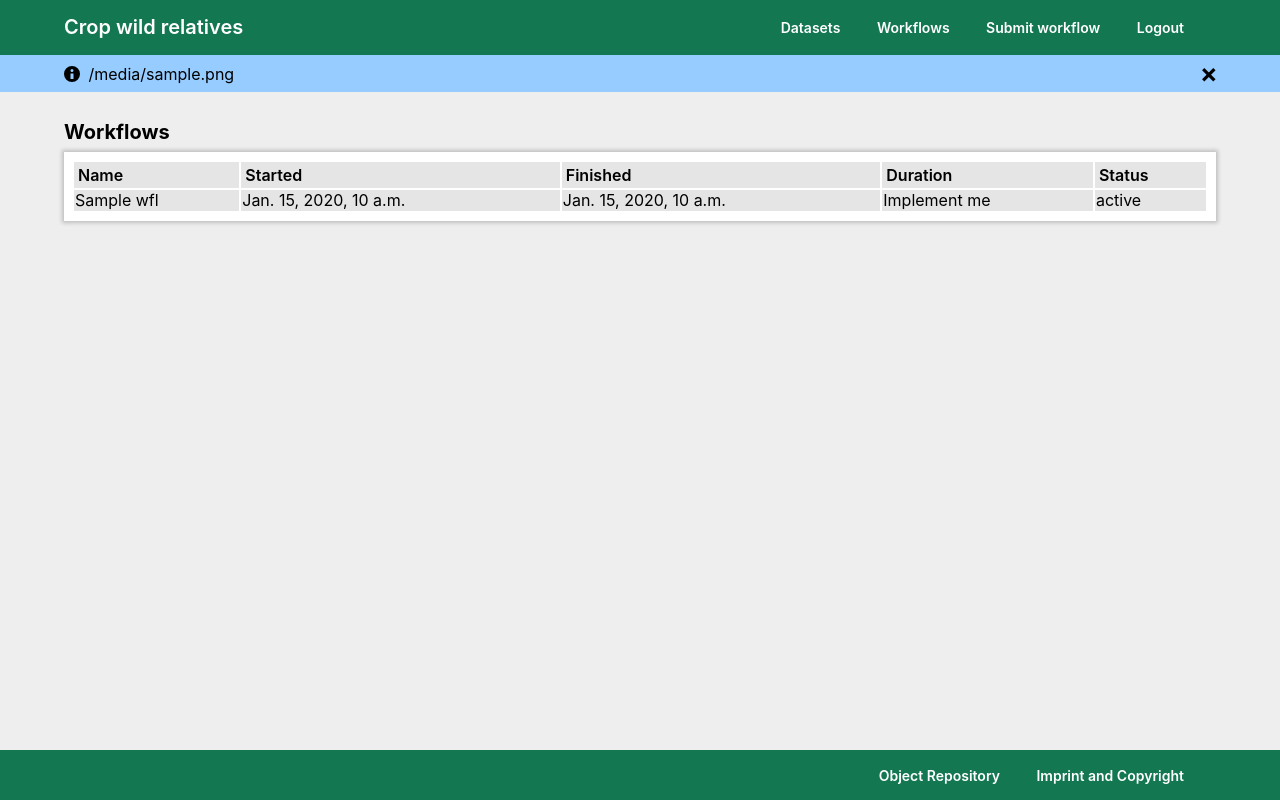
After one commit to Senckenberg-DCBiodivIT/FAIR-workflow-platform-frontend, a Django app: template cwr_frontend/cwr_frontend/templates/workflow_list.html in a window 1280 px wide. The commit adds this page. Run offline with Django 5.2, Linux system fonts and the light colour scheme; a user stored in the database is signed in; tables that the repository leaves empty hold one stand-in row (values such as "Sample post"); the template is opened without the code that fills it: most values are stand-ins (such as "Sample title", 1, 10 or a date in 2020); parts of the project's set-up code (start-up, migrations or seed data) failed here and were passed over; some libraries are stand-ins or nearby versions.

Commit message:
add workflow list implementation

```diff
--- a/cwr_frontend/cwr_frontend/templates/base.html
+++ b/cwr_frontend/cwr_frontend/templates/base.html
@@ -15,6 +15,7 @@
             <div class="db dtc-ns v-mid w-100 tl tr-ns mt2 mt0-ns">
                 <a href="{% url 'dataset_list' %}" class="f6 fw6 dim link white mr2 mr3-m mr4-l dib">Datasets</a>
                 {% if user.is_authenticated %}
+                <a href="{% url 'list_workflows' %}" class="f6 fw6 dim link white mr2 mr3-m mr4-l dib">Workflows</a>
                 <a href="{% url 'submit_workflow' %}" class="f6 fw6 dim link white mr2 mr3-m mr4-l dib">Submit workflow</a>
                 <a href="{% url 'account_logout' %}" class="f6 fw6 dim link white mr2 mr3-m mr4-l dib">Logout</a>
                 {% else %}
--- /dev/null
+++ b/cwr_frontend/cwr_frontend/templates/workflow_list.html
@@ -0,0 +1,30 @@
+{% extends "base.html" %}
+{% block title %}Crop wild relatives: Workflows{% endblock %}
+{% block headline %}Workflows{% endblock %}
+
+{% block content %}
+<div class="mt2 bg-white shadow-1 pa2">
+<table class="workflow-list w-100 center">
+    <thead>
+        <tr class="stripe-dark">
+            <th class="fw6 tl pa1">Name</th>
+            <th class="fw6 tl pa1">Started</th>
+            <th class="fw6 tl pa1">Finished</th>
+            <th class="fw6 tl pa1">Duration</th>
+            <th class="fw6 tl pa1">Status</th>
+        </tr>
+    </thead>
+    <tbody>
+    {% for wfl in workflows %}
+    <tr class="mt5 stripe-dark pa2">
+        <td>{{ wfl.name }}</td>
+        <td>{{ wfl.startedAt }}</td>
+        <td>{{ wfl.finishedAt }}</td>
+        <td>Implement me</td>
+        <td>{{ wfl.status }}</td>
+    </tr>
+    {% endfor %}
+    </tbody>
+</table>
+</div>
+{% endblock %}
--- a/cwr_frontend/cwr_frontend/views/WorkflowListView.py
+++ b/cwr_frontend/cwr_frontend/views/WorkflowListView.py
@@ -1,7 +1,7 @@
 import logging
 
 from django.views.generic import TemplateView
-
+from django.shortcuts import render
 from cwr_frontend.workflowservice.WorkflowServiceConnector import WorkflowServiceConnector
 
 
@@ -12,4 +12,5 @@ class WorkflowListView(TemplateView):
     _connector = WorkflowServiceConnector()
 
     def get(self, request):
-        raise Exception()
+        workflows = self._connector.list_workflows()
+        return render(request, self.template_name, context={"workflows": workflows})
```
Also changed, not shown: cwr_frontend/cwr_frontend/workflowservice/WorkflowServiceConnector.py (+3 -9 lines).
